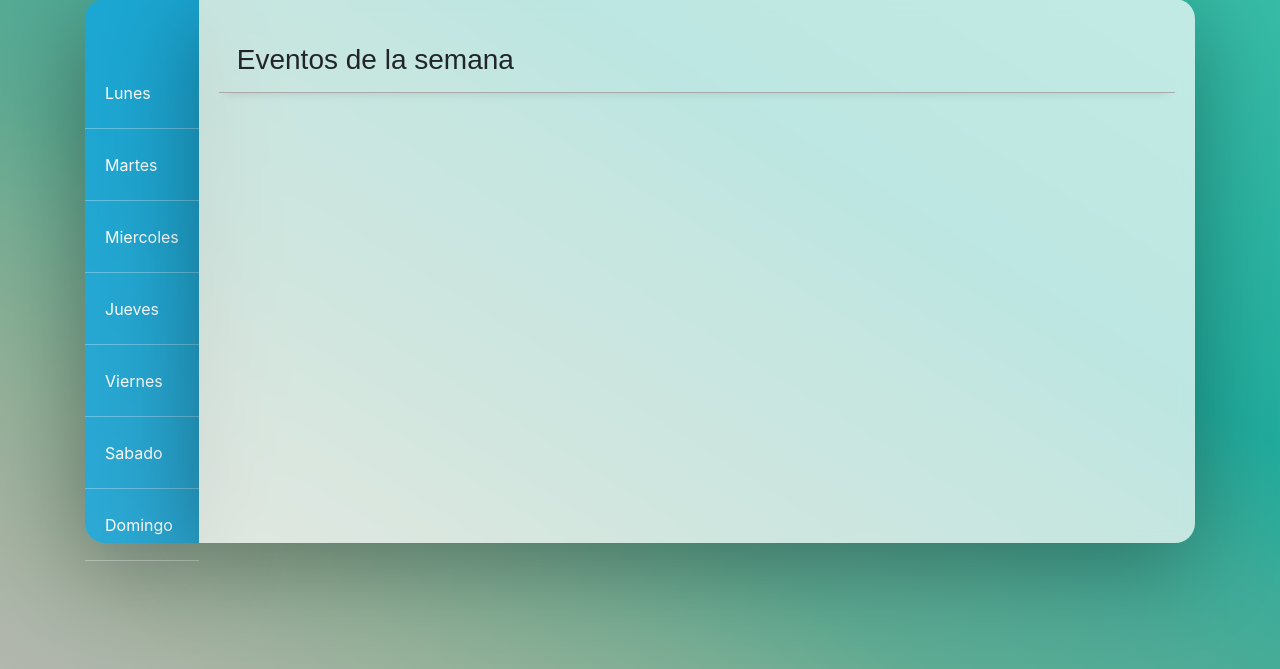
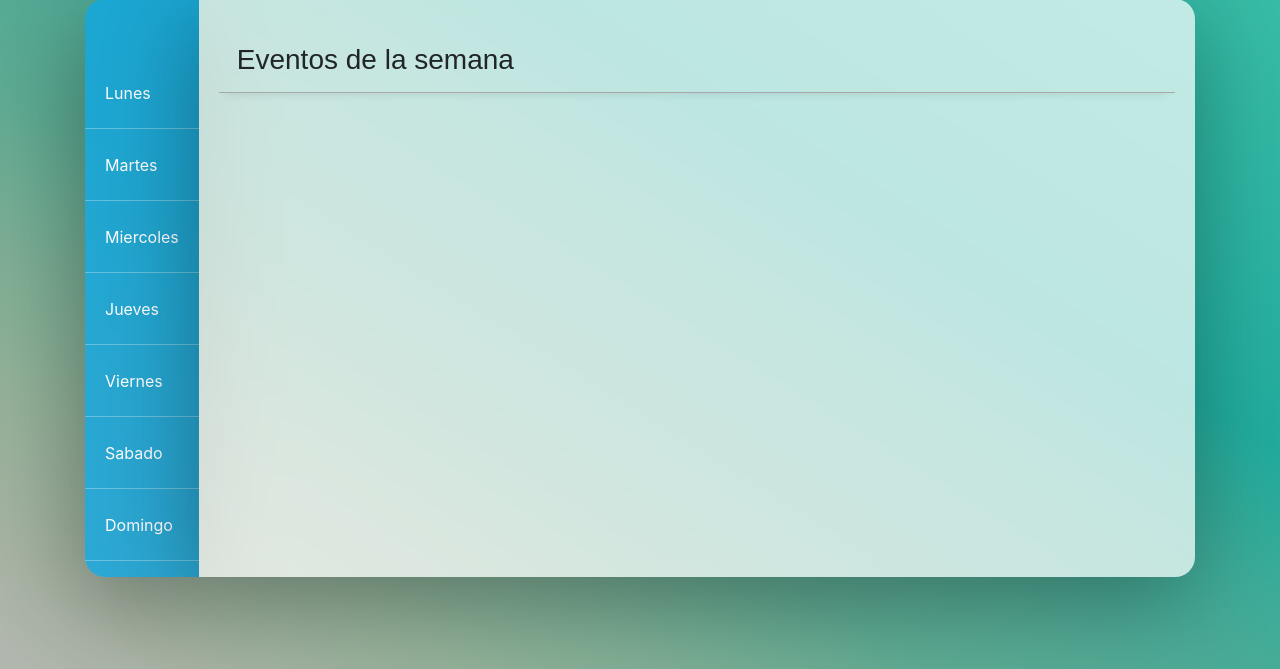
Before and after one commit to greatBrain/mural91, a FastAPI app: page / in a window 1280 px wide. Shown: the part 131-800 px from the top of the page. Run offline with FastAPI, Linux system fonts and the light colour scheme; data that the repository does not hold is empty; some libraries are stand-ins or nearby versions.

Commit message:
Update sidebar_and_cards.css

```diff
--- a/app/static/css/sidebar_and_cards.css
+++ b/app/static/css/sidebar_and_cards.css
@@ -19,7 +19,7 @@
     border-radius: 20px 0px 0px 20px;
     color: #fff;
     width: 125px;
-    height: 68vh;
+    height: auto;
     left: 0;
     display: flex;
     flex-direction: column;
@@ -50,7 +50,7 @@
     backdrop-filter: blur(7.5px);
     -webkit-backdrop-filter: blur(7.5px);
     border-radius: 0px 20px 20px 0px;
-    height: 68vh;
+    height: auto;
     overflow-x: auto;
     padding: 20px;
     overflow-y: scroll;
```
